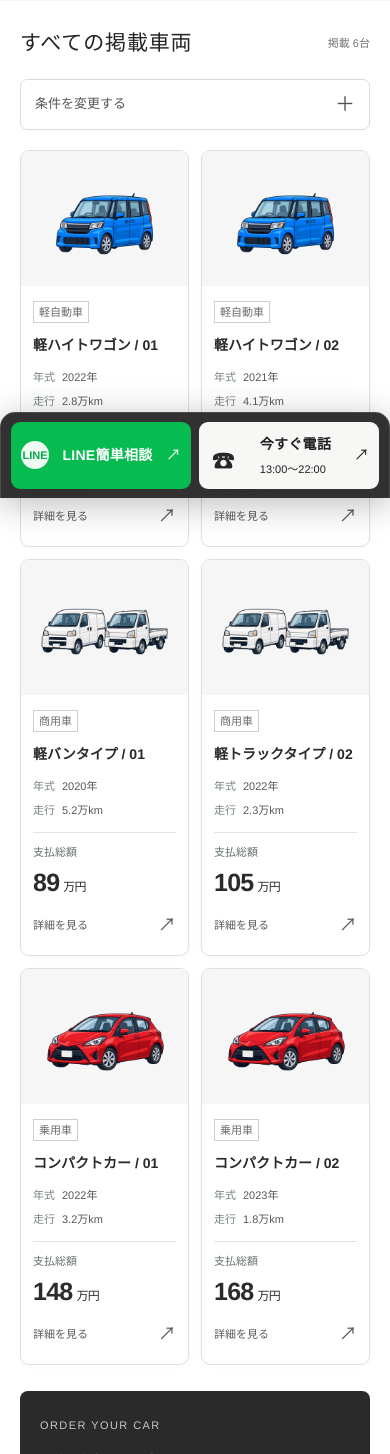
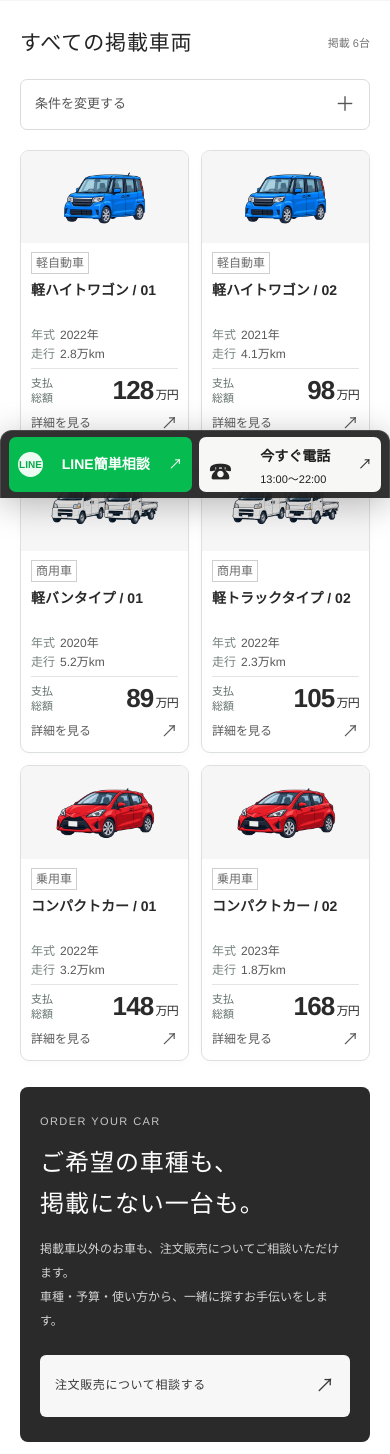
Before and after one commit to yumayuma0729-pixel/twin, a PHP site: page /stock/ in a window 390 px wide. Shown: the part 346-1800 px from the top of the page. Run offline with PHP 8.4, Linux system fonts and the light colour scheme.

Commit message:
Compact mobile vehicle cards and sticky CTA and clamp editorial previews

```diff
--- a/public/desktop-rails.css
+++ b/public/desktop-rails.css
@@ -76,3 +76,32 @@ header .logo .brand-wordmark{display:block;width:244px;max-width:100%;height:aut
 @media(max-width:374px){header .logo .brand-wordmark{width:176px}}
 
 @media(max-width:767px){.home-vehicle-grid .vehicle-card-image{padding-top:16px}}
+/* Keep editorial previews concise; the full text remains on the detail page. */
+.customer-story-body h3,.column-body h3{display:-webkit-box;-webkit-box-orient:vertical;-webkit-line-clamp:2;line-clamp:2;overflow:hidden}
+.customer-story-body p,.column-body p{display:-webkit-box;-webkit-box-orient:vertical;-webkit-line-clamp:3;line-clamp:3;overflow:hidden}
+@media(max-width:767px){
+ /* Two readable cards and a glimpse of the next, with less vertical padding. */
+ .vehicle-grid .vehicle-card-link{display:flex;flex-direction:column;height:100%;aspect-ratio:auto}
+ .vehicle-grid .vehicle-card-image{flex:none;height:auto;min-height:0;aspect-ratio:1.8;padding:8px 7px}
+ .vehicle-grid .vehicle-card-body{padding:9px 10px;display:flex;flex:1;flex-direction:column;min-height:0}
+ .vehicle-grid .vehicle-category{align-self:flex-start;font-size:12px;padding:1px 4px;line-height:1.5}
+ .vehicle-grid .vehicle-card h3{display:-webkit-box;-webkit-box-orient:vertical;-webkit-line-clamp:2;line-clamp:2;overflow:hidden;font-size:14px;line-height:1.5;min-height:3em;margin:6px 0 4px}
+ .vehicle-grid .vehicle-mini-spec{display:block;font-size:12px;line-height:1.55;margin:0 0 5px}
+ .vehicle-grid .vehicle-mini-spec>div{display:flex;gap:5px;margin:0}
+ .vehicle-grid .vehicle-card-price{display:flex;align-items:center;justify-content:space-between;gap:3px;margin-top:auto;padding-top:6px}
+ .vehicle-grid .vehicle-card-price>span{font-size:11px;line-height:1.4;max-width:2em;flex-shrink:0;margin:0}
+ .vehicle-grid .vehicle-card-price>strong{font-size:26px;line-height:1.2;white-space:nowrap}
+ .vehicle-grid .vehicle-card-price small{font-size:12px;margin-left:2px}
+ .vehicle-grid .vehicle-card-more{font-size:12px;min-height:20px;line-height:1.4;margin-top:5px}
+ .vehicle-grid .vehicle-card-more>span{font-size:17px}
+ .floating-contact{padding:6px 8px calc(6px + env(safe-area-inset-bottom));gap:7px;border-radius:12px 12px 0 0}
+ .floating-contact button{min-height:46px;padding:6px 9px;gap:5px;border-radius:7px}
+ .floating-contact strong{font-size:14px;line-height:1.3;letter-spacing:0}
+ .floating-contact small{font-size:11px;line-height:1.3;margin-top:2px}
+ .floating-contact .contact-symbol{width:25px;height:25px;font-size:10px}
+ .floating-contact .phone-symbol{font-size:22px}
+ .floating-contact button>span:last-child{font-size:14px}
+ .customer-story-body h3,.column-body h3{line-height:1.5}
+ .customer-story-body p,.column-body p{-webkit-line-clamp:2;line-clamp:2;line-height:1.6}
+ .customer-story-body{padding:10px}
+}
```
Also changed, not shown: cms/public/cms-public.css, previews/top-mobile.png, 1 other file.
